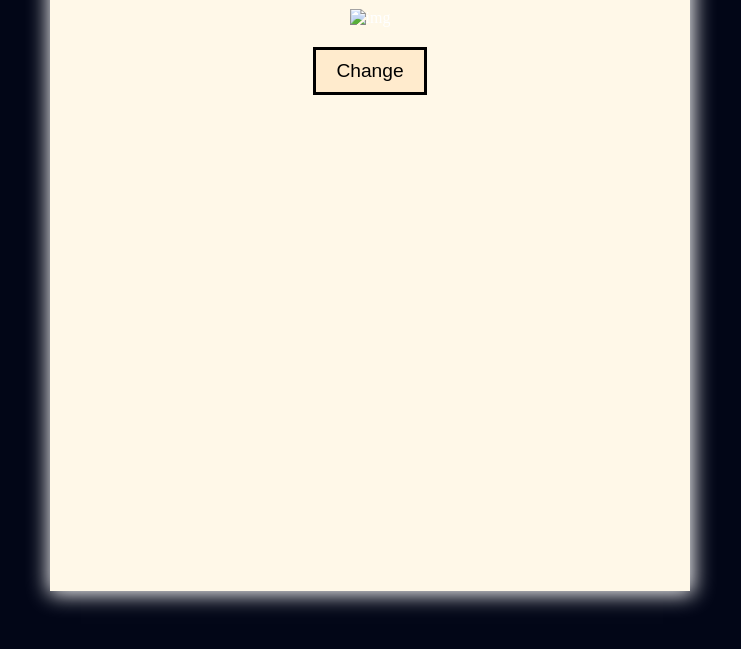
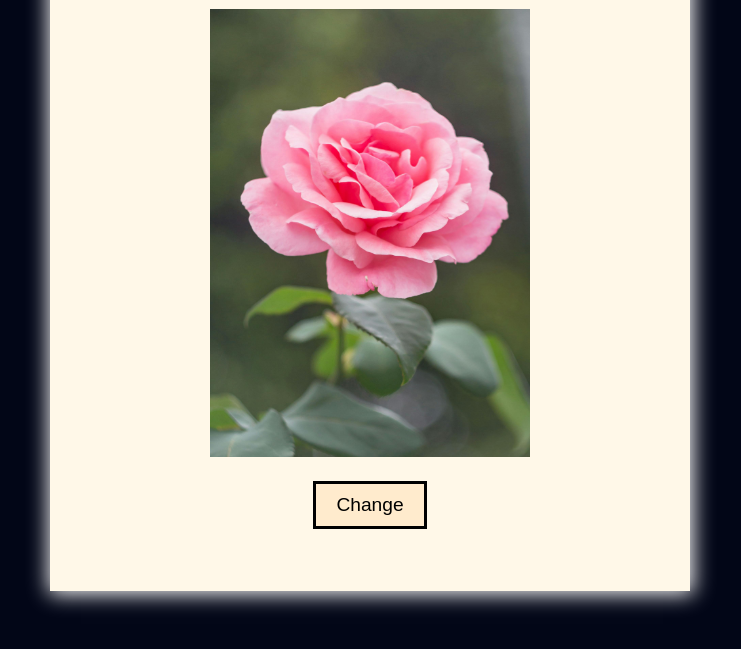
Before and after one commit to Maham-Rafeeq/Image-Changer, a plain HTML site: page index.html in a window 1280 px wide. Shown: the part 113-762 px from the top of the page, without its empty margins (270-1011 px from the left). Drawn offline with Linux system fonts and the light colour scheme.

Commit message:
Update index.html

```diff
--- a/index.html
+++ b/index.html
@@ -9,9 +9,10 @@
 <body>
     <div class="box">
         <h1>Image Changer🌸</h1>
-        <img src="./Images/img2.jpeg" alt="img" id="image">
+        <img src="./Images/img2.jpg" alt="img" id="image">
         <button onclick="clickme()" id="btn">Change</button>
     </div>
     <script src="./script.js"></script>
 </body>
+
 </html>
```
